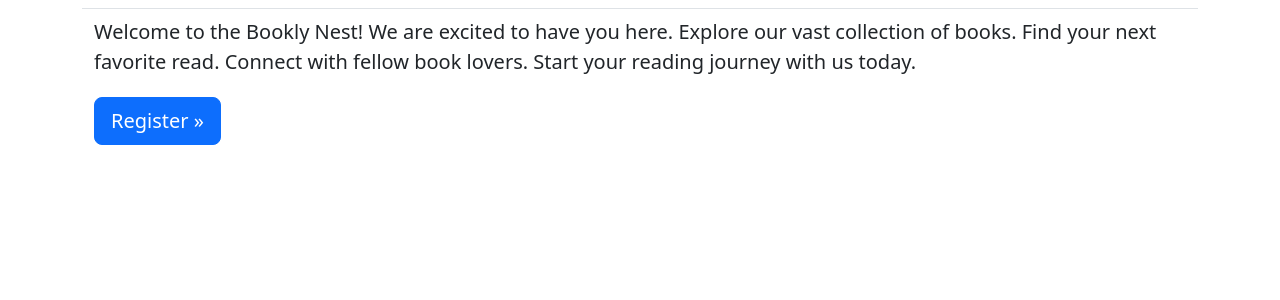
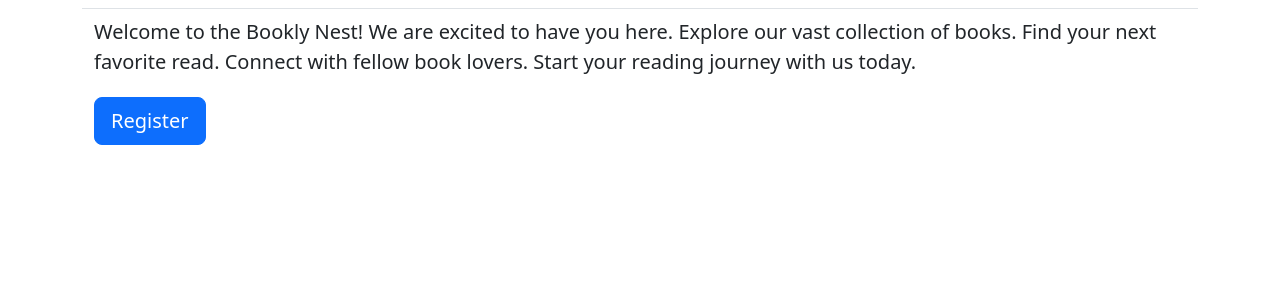
Before and after one commit to VongphetPSV/python-django-book-tracker, a Django app: page / in a window 1280 px wide. Shown: the part 56-356 px from the top of the page. Run offline with Django 5.2, Linux system fonts and the light colour scheme; some libraries are stand-ins or nearby versions.

Commit message:
update templates

```diff
--- a/bookly_nest/Templates/bookly_nest/index.html
+++ b/bookly_nest/Templates/bookly_nest/index.html
@@ -12,6 +12,6 @@
             Start your reading journey with us today.
          </p>
       </div>
-      <a class="btn btn-primary btn-lg mt-1 bg-primary" href="{% url "accounts:register" %}">Register &raquo;</a>
+      <a class="btn btn-primary btn-lg mt-1 bg-primary" href="{% url 'accounts:register' %}">Register</a>
    </div>
 {% endblock content %}
```
